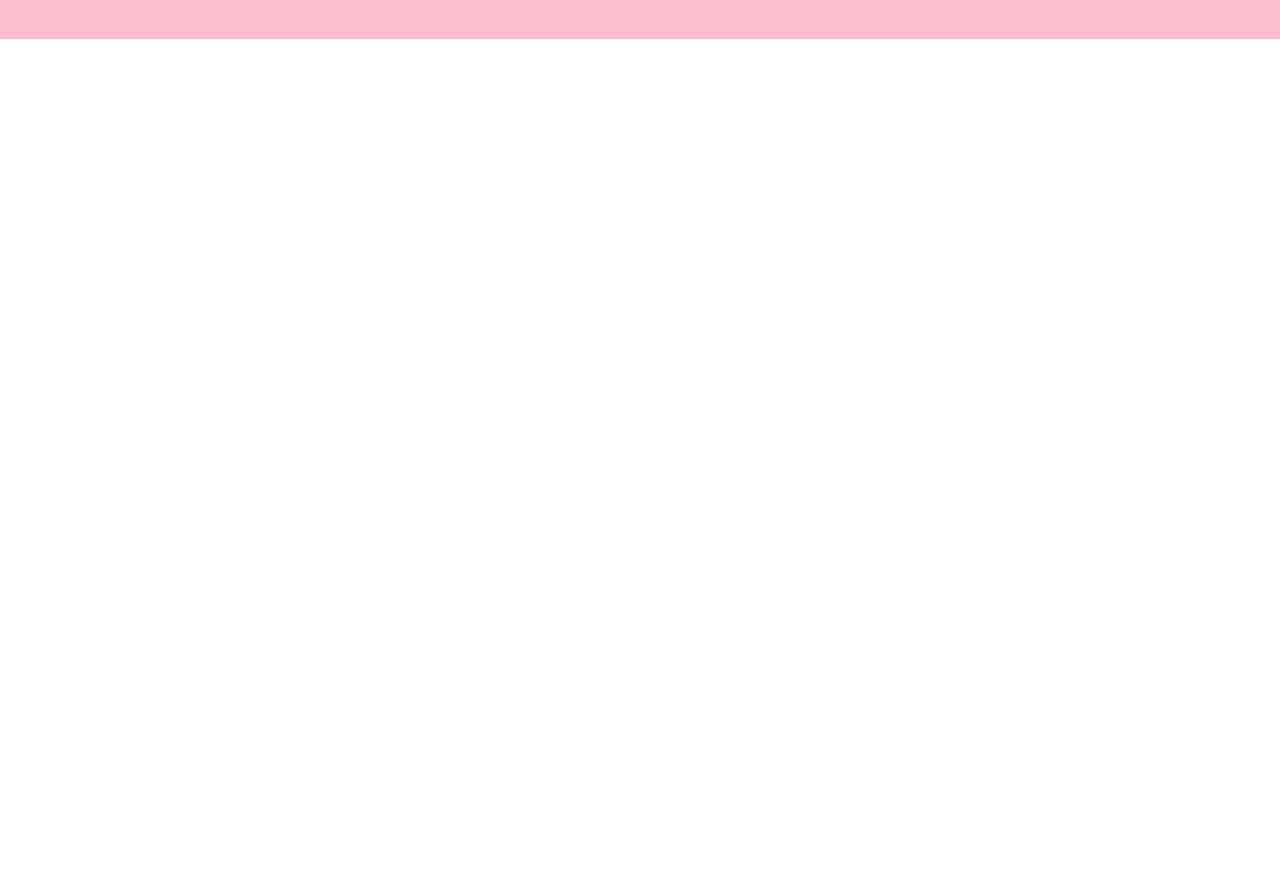
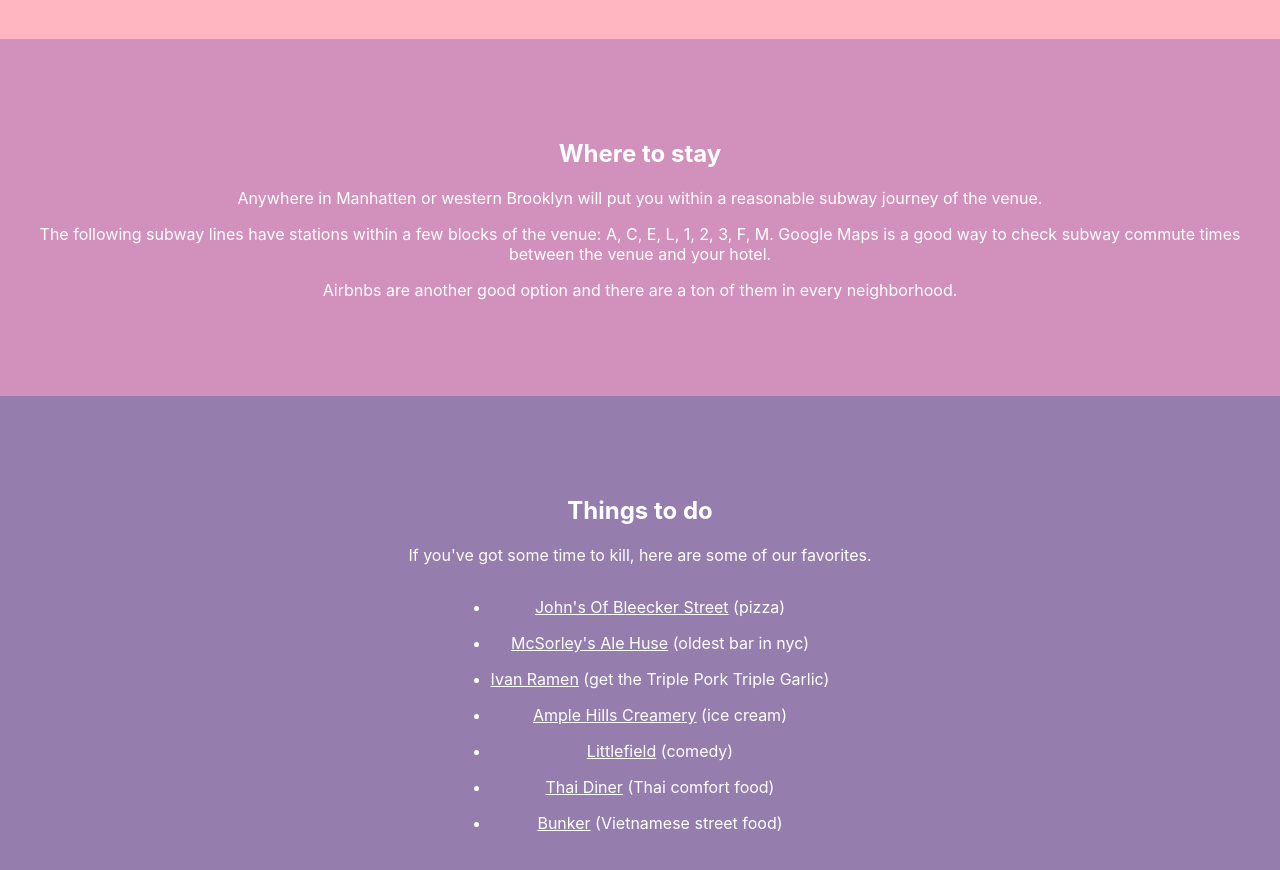
Before and after one commit to stuartlynn/StuartAndNicoleWeddingSite, a Next.js app: page / in a window 1280 px wide. Shown: the part 2000-2870 px from the top of the page. Before the commit the page ends 2039 px from the top, so only its background shows below. Built offline with nearby package versions, Linux system fonts and the light colour scheme.

Commit message:
add Where to Stay + What to do

```diff
--- a/pages/index.tsx
+++ b/pages/index.tsx
@@ -17,6 +17,7 @@
           <h3>... and by thing we mean getting married</h3>
         </div>
       </div>
+
       <section className={`${styles.rsvp} ${styles.section}`}>
         <h2 className={styles.rsvpLink}>
           <a target="_blank" href="https://forms.gle/685ckkc7eL4o56LD8">RSVP Here</a>
@@ -27,6 +28,7 @@
           a webform to do just that. We trust you know how to use it.
         </p>
       </section>
+
       <section className={`${styles.section} ${styles.location}`}>
         <h2>Time and Location</h2>
         <p>
@@ -43,6 +45,7 @@
           loading="lazy"
         ></iframe>
       </section>
+
       <section className={`${styles.section} ${styles.atire}`}>
         <h2>Attire</h2>
         <p>
@@ -62,6 +65,63 @@
           made in life
         </p>
       </section>
+
+      <section className={`${styles.section} ${styles.accomodation}`}>
+        <h2>Where to stay</h2>
+        <p>
+          Anywhere in Manhatten or western Brooklyn will put you within a reasonable subway journey of the venue.
+        </p>
+        <p>
+          The following subway lines have stations within a few blocks of the venue: A, C, E, L, 1, 2, 3, F, M. Google Maps is a good way to check subway commute times between the venue and your hotel.
+        </p>
+        <p>
+          Airbnbs are another good option and there are a ton of them in every neighborhood.
+        </p>
+      </section>
+
+      <section className={`${styles.section} ${styles.thingsToDo}`}>
+        <h2>Things to do</h2>
+        <p>
+        If you've got some time to kill, here are some of our favorites.
+        </p>
+        <ul>
+          <li>
+            <p>
+              <a target="_blank" href="https://goo.gl/maps/HSwcXuGSU1Haz2wY6">John's Of Bleecker Street</a> (pizza)
+            </p>
+          </li>
+          <li>
+            <p>
+              <a target="_blank" href="https://goo.gl/maps/dHmLtKXqA8Angadz9">McSorley's Ale Huse</a> (oldest bar in nyc)
+            </p>
+          </li>
+          <li>
+            <p>
+              <a target="_blank" href="https://goo.gl/maps/3a9uiEgJ5rR7FL6y8">Ivan Ramen</a> (get the Triple Pork Triple Garlic)
+            </p>
+          </li>
+          <li>
+            <p>
+              <a target="_blank" href="https://amplehills.com/">Ample Hills Creamery</a> (ice cream)
+            </p>
+          </li>
+          <li>
+            <p>
+              <a target="_blank" href="https://littlefieldnyc.com/">Littlefield</a> (comedy)
+            </p>
+          </li>
+          <li>
+            <p>
+              <a target="_blank" href="https://goo.gl/maps/LYyKpUHKXKo9whEZ9">Thai Diner</a> (Thai comfort food)
+            </p>
+          </li>
+          <li>
+            <p>
+              <a target="_blank" href="https://www.bunkernyc.com/">Bunker</a> (Vietnamese street food)
+            </p>
+          </li>
+        </ul>
+      </section>
     </div>
   );
 };
--- a/styles/Home.module.scss
+++ b/styles/Home.module.scss
@@ -50,7 +50,23 @@
   color:white;
 }
 .atire{
-  background-color: #fdbed0;
+  // background-color: #fdbed0;
+  background-color: #ffb6c1;
+}
+
+.accomodation {
+ background-color: #D291BC;
+}
+
+.thingsToDo {
+ background-color: #957DAD;
+  ul {
+    display: table;
+    margin: auto;
+  }
+  a {
+    text-decoration: underline;
+  }
 }
 
 .rsvp{
```
